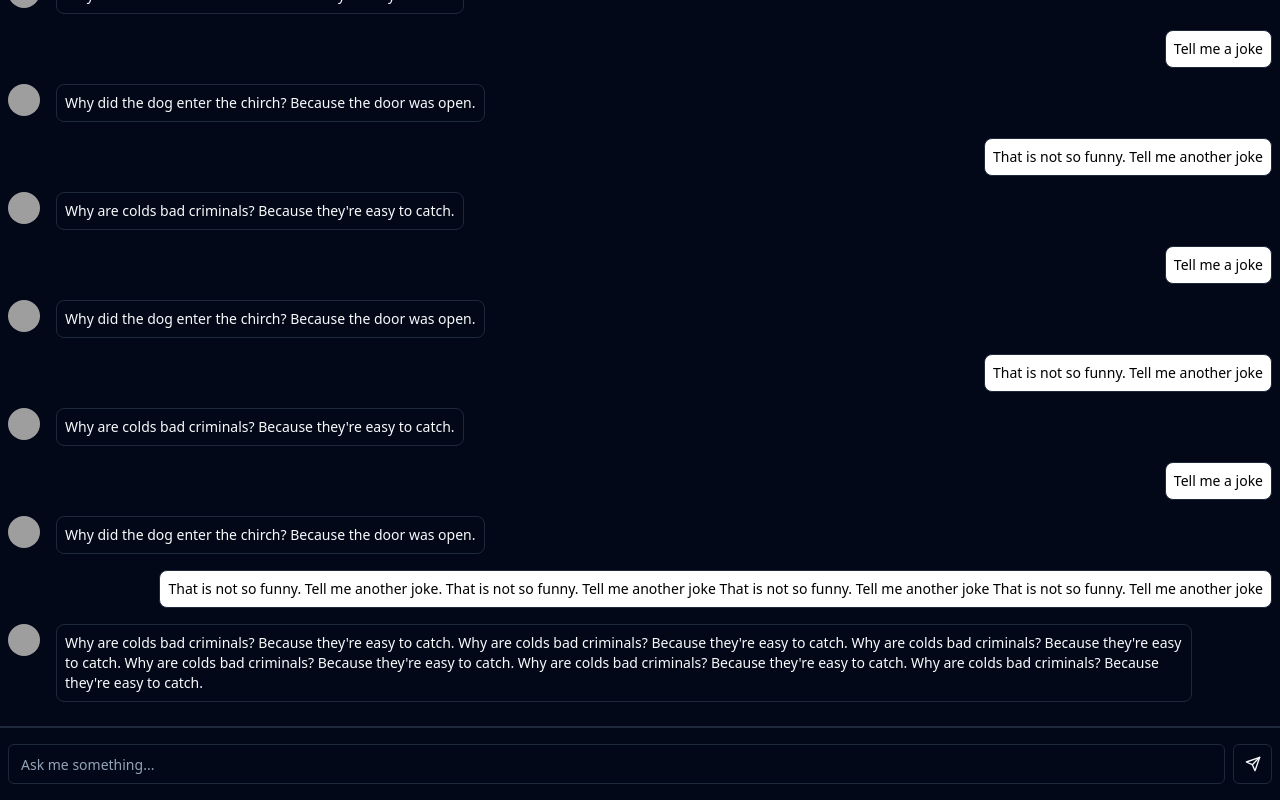
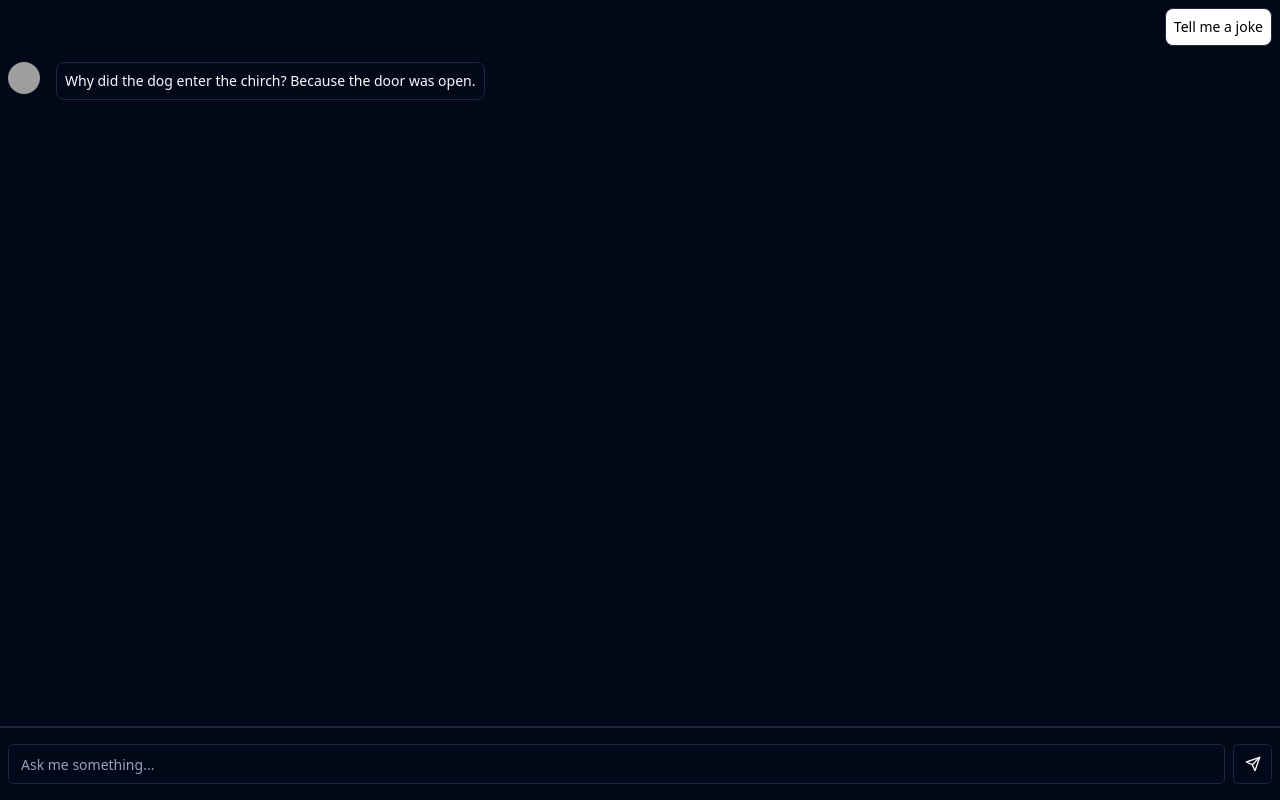
Before and after one commit to gcalabria/chatbot-resume, a React (Vite) app: page / in a window 1280 px wide. Built offline with nearby package versions, Linux system fonts and the light colour scheme; grey boxes are pictures that could not be loaded.

Commit message:
Add utils to convert LinkedinProfile into text

```diff
--- a/src/interfaces.ts
+++ b/src/interfaces.ts
@@ -10,7 +10,7 @@ interface Language {
 
 interface Date {
   year: number;
-  month: number;
+  month: Month;
   day: number;
 }
 
@@ -115,4 +115,21 @@ interface Message {
   text: string;
 }
 
-export type { LinkedInProfile, Message };
+enum Month {
+  January = 0,
+  February = 1,
+  March = 2,
+  April = 3,
+  May = 4,
+  June = 5,
+  July = 6,
+  August = 7,
+  September = 8,
+  October = 9,
+  November = 10,
+  Dezember = 11,
+}
+
+export type { LinkedInProfile, Message, Language, Position, Education, Date };
+
+export { Month };
--- /dev/null
+++ b/src/langchain/utils.ts
@@ -0,0 +1,92 @@
+import {
+  LinkedInProfile,
+  Language,
+  Position,
+  Education,
+  Date,
+  Month,
+} from "@/interfaces";
+
+function dateToText(date: Date) {
+  return `${Month[date.month]} ${date.year}`;
+}
+
+function languagesToText(languages: Language[]) {
+  const num_languages = languages.length;
+  if (num_languages === 0) {
+    return;
+  }
+  let text = "I can speak ";
+  languages.forEach((lang, i) => {
+    if (i === num_languages - 1) {
+      text = text + ` and ${lang.name}.`;
+    } else {
+      text = text + `${lang.name} ,`;
+    }
+  });
+  return text;
+}
+
+function positionsToText(positions: Position[]) {
+  const num_positions = positions.length;
+  if (num_positions === 0) {
+    return;
+  }
+  let text = "I have worked at ";
+  positions.forEach((pos, i) => {
+    if (i === num_positions - 1) {
+      text =
+        text +
+        ` and ${pos.companyName} from ${dateToText(
+          pos.start
+        )} until ${dateToText(pos.end)}.`;
+    } else {
+      text =
+        text +
+        `${pos.companyName} from ${dateToText(pos.start)} until ${dateToText(
+          pos.end
+        )},`;
+    }
+  });
+  return text;
+}
+
+function educationsToText(educations: Education[]) {
+  const num_educations = educations.length;
+  if (num_educations === 0) {
+    return;
+  }
+  let text = "My academic background includes ";
+  educations.forEach((edu, i) => {
+    if (i === num_educations - 1) {
+      text =
+        text +
+        ` and ${edu.schoolName} from ${dateToText(
+          edu.start
+        )} until ${dateToText(edu.end)}.`;
+    } else {
+      text =
+        text +
+        `${edu.schoolName} from ${dateToText(edu.start)} until ${dateToText(
+          edu.end
+        )},`;
+    }
+  });
+  return text;
+}
+
+function linkedInProfileToText(profile: LinkedInProfile) {
+  let text =
+    `My name is ${profile.firstName} ${profile.lastName}.` +
+    `I am currently living in ${profile.geo.city}, ${profile.geo.country}.`;
+
+  text = text + languagesToText(profile.languages);
+
+  text = text + educationsToText(profile.educations);
+
+  text = text + positionsToText(profile.positions);
+
+  return text;
+}
+
+export { linkedInProfileToText };
--- a/src/mocks.ts
+++ b/src/mocks.ts
@@ -400,76 +400,76 @@ const fakeMessages: Message[] = [
     author: "BOT",
     text: "Why did the dog enter the chirch? Because the door was open.",
   },
-  {
-    id: "3",
-    author: "HUMAN",
-    text: "That is not so funny. Tell me another joke",
-  },
-  {
-    id: "4",
-    author: "BOT",
-    text: "Why are colds bad criminals? Because they're easy to catch.",
-  },
-  {
-    id: "5",
-    author: "HUMAN",
-    text: "Tell me a joke",
-  },
-  {
-    id: "6",
-    author: "BOT",
-    text: "Why did the dog enter the chirch? Because the door was open.",
-  },
-  {
-    id: "7",
-    author: "HUMAN",
-    text: "That is not so funny. Tell me another joke",
-  },
-  {
-    id: "8",
-    author: "BOT",
-    text: "Why are colds bad criminals? Because they're easy to catch.",
-  },
-  {
-    id: "9",
-    author: "HUMAN",
-    text: "Tell me a joke",
-  },
-  {
-    id: "10",
-    author: "BOT",
-    text: "Why did the dog enter the chirch? Because the door was open.",
-  },
-  {
-    id: "11",
-    author: "HUMAN",
-    text: "That is not so funny. Tell me another joke",
-  },
-  {
-    id: "12",
-    author: "BOT",
-    text: "Why are colds bad criminals? Because they're easy to catch.",
-  },
-  {
-    id: "13",
-    author: "HUMAN",
-    text: "Tell me a joke",
-  },
-  {
-    id: "14",
-    author: "BOT",
-    text: "Why did the dog enter the chirch? Because the door was open.",
-  },
-  {
-    id: "15",
-    author: "HUMAN",
-    text: "That is not so funny. Tell me another joke. That is not so funny. Tell me another joke That is not so funny. Tell me another joke That is not so funny. Tell me another joke",
-  },
-  {
-    id: "16",
-    author: "BOT",
-    text: "Why are colds bad criminals? Because they're easy to catch. Why are colds bad criminals? Because they're easy to catch. Why are colds bad criminals? Because they're easy to catch. Why are colds bad criminals? Because they're easy to catch. Why are colds bad criminals? Because they're easy to catch. Why are colds bad criminals? Because they're easy to catch.",
-  },
+  // {
+  //   id: "3",
+  //   author: "HUMAN",
+  //   text: "That is not so funny. Tell me another joke",
+  // },
+  // {
+  //   id: "4",
+  //   author: "BOT",
+  //   text: "Why are colds bad criminals? Because they're easy to catch.",
+  // },
+  // {
+  //   id: "5",
+  //   author: "HUMAN",
+  //   text: "Tell me a joke",
+  // },
+  // {
+  //   id: "6",
+  //   author: "BOT",
+  //   text: "Why did the dog enter the chirch? Because the door was open.",
+  // },
+  // {
+  //   id: "7",
+  //   author: "HUMAN",
+  //   text: "That is not so funny. Tell me another joke",
+  // },
+  // {
+  //   id: "8",
+  //   author: "BOT",
+  //   text: "Why are colds bad criminals? Because they're easy to catch.",
+  // },
+  // {
+  //   id: "9",
+  //   author: "HUMAN",
+  //   text: "Tell me a joke",
+  // },
+  // {
+  //   id: "10",
+  //   author: "BOT",
+  //   text: "Why did the dog enter the chirch? Because the door was open.",
+  // },
+  // {
+  //   id: "11",
+  //   author: "HUMAN",
+  //   text: "That is not so funny. Tell me another joke",
+  // },
+  // {
+  //   id: "12",
+  //   author: "BOT",
+  //   text: "Why are colds bad criminals? Because they're easy to catch.",
+  // },
+  // {
+  //   id: "13",
+  //   author: "HUMAN",
+  //   text: "Tell me a joke",
+  // },
+  // {
+  //   id: "14",
+  //   author: "BOT",
+  //   text: "Why did the dog enter the chirch? Because the door was open.",
+  // },
+  // {
+  //   id: "15",
+  //   author: "HUMAN",
+  //   text: "That is not so funny. Tell me another joke. That is not so funny. Tell me another joke That is not so funny. Tell me another joke That is not so funny. Tell me another joke",
+  // },
+  // {
+  //   id: "16",
+  //   author: "BOT",
+  //   text: "Why are colds bad criminals? Because they're easy to catch. Why are colds bad criminals? Because they're easy to catch. Why are colds bad criminals? Because they're easy to catch. Why are colds bad criminals? Because they're easy to catch. Why are colds bad criminals? Because they're easy to catch. Why are colds bad criminals? Because they're easy to catch.",
+  // },
 ];
 
 export { fakeResponse, fakeMessages };
```
